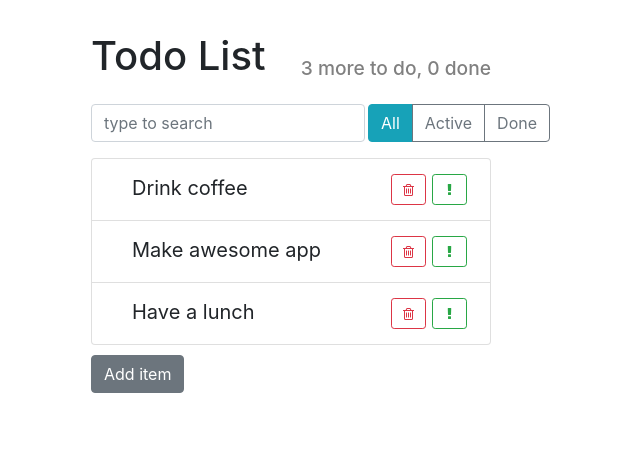
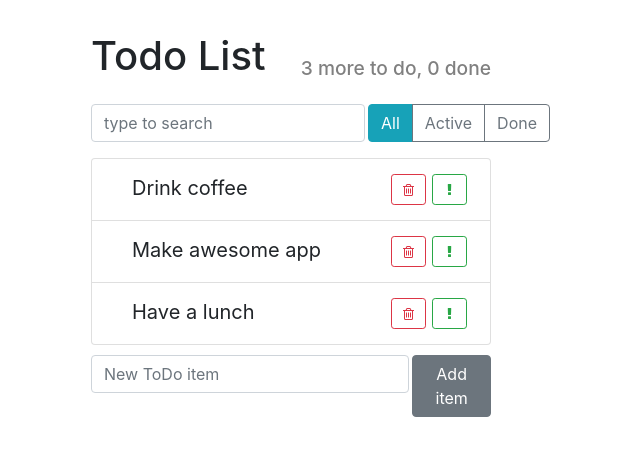
Before and after one commit to iliakut/react-todo-list, a React (Create React App) app: page / in a window 1280 px wide. Shown: the top 456 px of the page, without its empty margins (349-989 px from the left). Built offline with nearby package versions, Linux system fonts and the light colour scheme.

Commit message:
form to add todoItems

```diff
--- a/src/components/ItemAddForm/ItemAddForm.css
+++ b/src/components/ItemAddForm/ItemAddForm.css
@@ -0,0 +1,3 @@
+.item-add-form input {
+    margin-right: 3px;
+}
--- a/src/components/ItemAddForm/ItemAddForm.js
+++ b/src/components/ItemAddForm/ItemAddForm.js
@@ -3,18 +3,28 @@ import "./ItemAddForm.css";
 
 export default class ItemAddForm extends Component {
 
+  onLabelChange = () => {
+
+  };
+
   render() {
     const {onAddItem} = this.props;
 
     return (
-      <div>
+      <form className="item-add-form d-flex">
+        <input
+          type="text"
+          className="form-control"
+          onChange={this.onLabelChange}
+          placeholder="New ToDo item"
+        />
         <button
           type="button"
           className="btn btn-secondary"
           onClick={() => onAddItem('test')}
         >Add item
         </button>
-      </div>
+      </form>
     )
   }
 }
```
